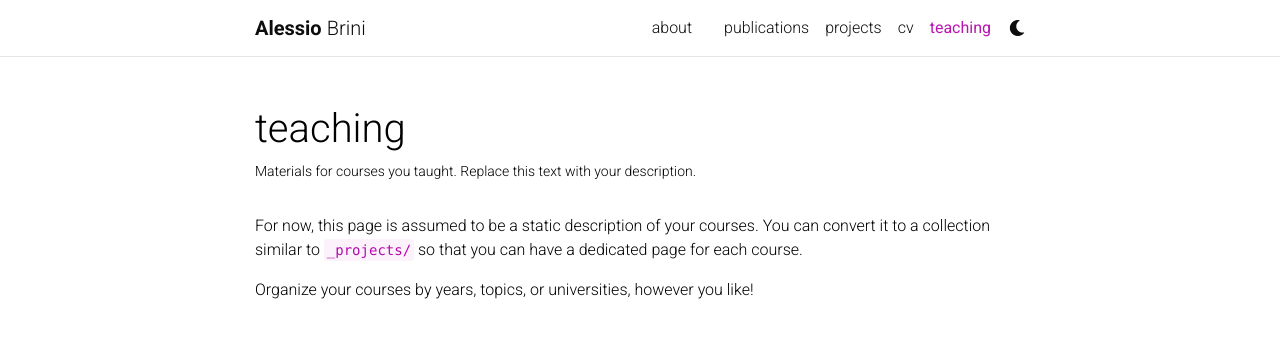
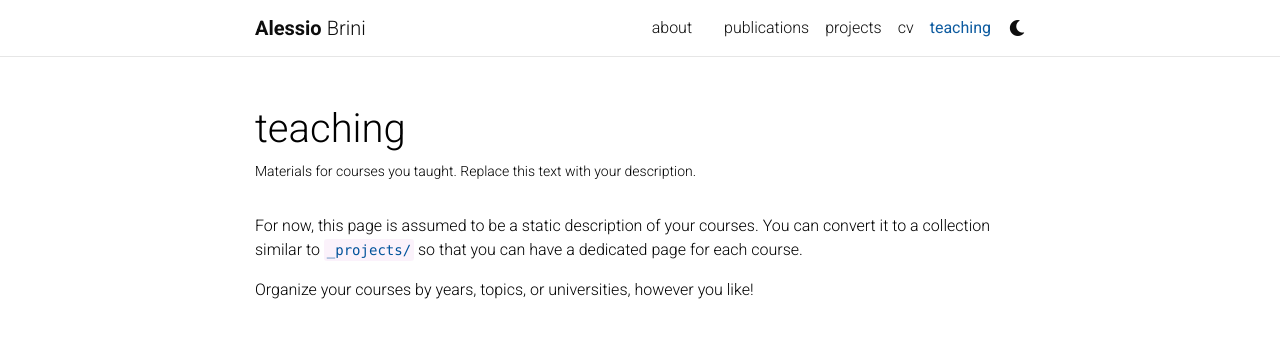
Before and after one commit to Alessiobrini/academic-website, a Jekyll site: the page built from _pages/teaching.md, in a window 1280 px wide. Shown: the top 348 px of the page. Built offline with Jekyll 4.4.1, drawn with Linux system fonts in a browser that asks for light colours; comment, search, counter and statistics services are not loaded; a style sheet for code colours, icons or effects is not loaded.

Commit message:
changed theme color

```diff
--- a/_sass/_themes.scss
+++ b/_sass/_themes.scss
@@ -7,8 +7,8 @@
   --global-code-bg-color: #{$code-bg-color-light};
   --global-text-color: #{$black-color};
   --global-text-color-light: #{$grey-color};
-  --global-theme-color: #{$purple-color};
-  --global-hover-color: #{$purple-color};
+  --global-theme-color: #00539B;  /* link + accent color (light mode) */
+  --global-hover-color: #00539B;  /* same as link color */
   --global-footer-bg-color: #{$grey-color-dark};
   --global-footer-text-color: #{$grey-color-light};
   --global-footer-link-color: #{$white-color};
@@ -38,8 +38,8 @@
   --global-code-bg-color: #{$code-bg-color-dark};
   --global-text-color: #{$grey-color-light};
   --global-text-color-light: #{$grey-color-light};
-  --global-theme-color: #{$cyan-color};
-  --global-hover-color: #{$cyan-color};
+  --global-theme-color: #4E86C6;  /* link + accent color (dark mode) */
+  --global-hover-color: #4E86C6;  /* same as link color */
   --global-footer-bg-color: #{$grey-color-light};
   --global-footer-text-color: #{$grey-color-dark};
   --global-footer-link-color: #{$black-color};
```
